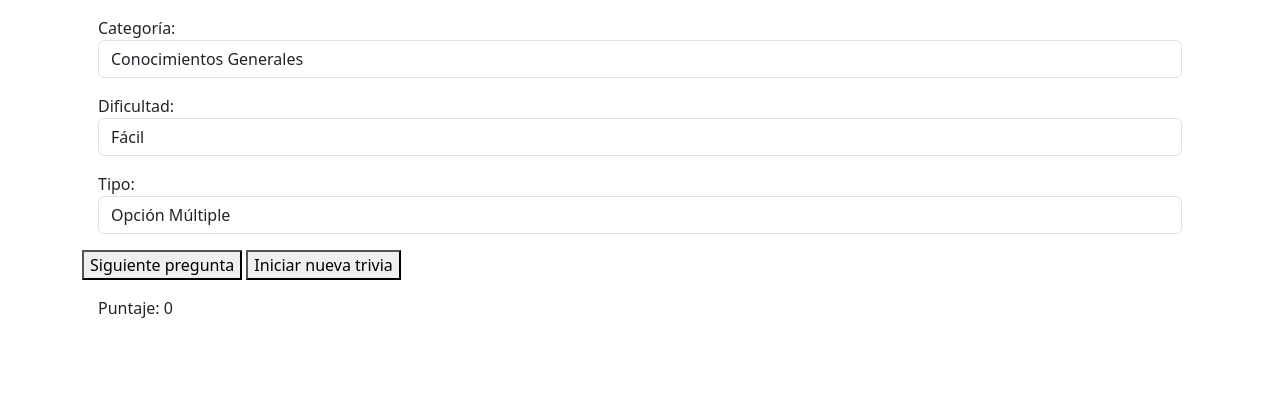
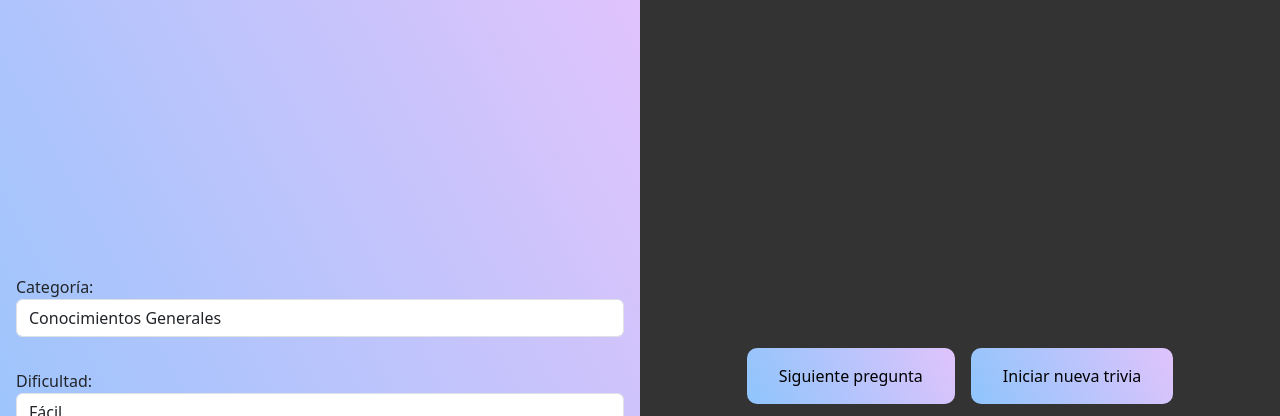
Before and after one commit to OneFatte/PRO-ejercicios-JS-avanzado, a plain HTML site: page triviaAPP/index.html in a window 1280 px wide. Shown: the top 416 px of the page. Drawn offline with nearby package versions, Linux system fonts and the light colour scheme; no server answers.

Commit message:
Se sube ejercicio de Triavia con correcciones

```diff
--- a/triviaAPP/index.html
+++ b/triviaAPP/index.html
@@ -6,11 +6,12 @@
     <title>Trivia Game</title>
     <link href="https://cdn.jsdelivr.net/npm/bootstrap@5.3.0/dist/css/bootstrap.min.css" rel="stylesheet"
         integrity="sha384-9ndCyUaIbzAi2FUVXJi0CjmCapSmO7SnpJef0486qhLnuZ2cdeRhO02iuK6FUUVM" crossorigin="anonymous">
-    <link rel="stylesheet" href="styles.css">
+    <link rel="stylesheet" href="style.css">
 </head>
 
 <body>
-    <div class="container">
+    <div class="contenedor">
+        <div class="ladoIzq">
             <div class="form-group m-3">
                 <label for="categoria">Categoría:</label>
                 <select id="categoria" class="form-control">
@@ -37,11 +38,16 @@
                     <option value="boolean">Verdadero o Falso</option>
                 </select>
             </div>
+        </div>
 
+        <div class="ladoDer">
             <div id="contenedor-quiz" class="m-3"></div>
+            <div class="botones">
                 <button id="siguiente-pregunta">Siguiente pregunta</button>
                 <button id="nueva-trivia">Iniciar nueva trivia</button>
+            </div>
             <div id="puntaje" class="m-3">Puntaje: 0</div>
+        </div>
     </div>
     <script src="main.js"></script>
 </body>
--- a/triviaAPP/main.js
+++ b/triviaAPP/main.js
@@ -27,8 +27,10 @@ function mostrarPregunta() {
     const pregunta = preguntas[indicePreguntaActual];
     contenedorQuiz.innerHTML = `
         <h2>${pregunta.question}</h2>
-        <button class="respuesta">${pregunta.correct_answer}</button>
-        ${pregunta.incorrect_answers.map(respuesta => `<button class="respuesta">${respuesta}</button>`).join('')}
+        <div class="respuestas">
+            <button class="respuesta">${pregunta.correct_answer}</button>
+            ${pregunta.incorrect_answers.map(respuesta => `<button class="respuesta">${respuesta}</button>`).join('')}
+        </div>
     `;
 
     // Agregar listener de eventos a todos los botones de respuesta
--- a/triviaAPP/style.css
+++ b/triviaAPP/style.css
@@ -0,0 +1,69 @@
+.contenedor {
+    display: flex;
+    justify-content: center;
+    width: 100vw;
+}
+
+.ladoIzq {
+    width: 100%;
+    background-color: #8EC5FC;
+    background-image: linear-gradient(62deg, #8EC5FC 0%, #E0C3FC 100%);
+    height: 100vh;
+    display: flex;
+    flex-direction: column;
+    justify-content: center;
+}
+
+.ladoDer {
+    width: 100%;
+    background-color: #333;
+    color: white;
+    height: 100vh;
+    display: flex;
+    flex-direction: column;
+    justify-content: center;
+}
+
+.ladoDer .botones button {
+    background-image: linear-gradient(62deg, #8EC5FC 0%, #E0C3FC 100%);
+    padding: 1rem 2rem;
+    border-radius: 10px;
+    border: none;
+}
+
+.ladoDer .botones {
+    display: flex;
+    justify-content: center;
+    gap: 1rem;
+}
+
+.ladoDer #puntaje {
+    text-align: center;
+    font-size: 2rem;
+}
+
+#contenedor-quiz {
+    display: flex;
+    flex-direction: column;
+    justify-content: center;
+    gap: 1rem;
+}
+
+.respuestas {
+    display: flex;
+    flex-direction: column;
+    justify-content: center;
+    gap: 0.2rem;
+}
+
+.respuesta {
+    padding: 0.5rem 1rem;
+    border-radius: 10px;
+    border: none;
+}
+
+.respuesta:hover,
+.ladoDer .botones button:hover {
+    background-image: linear-gradient(62deg, #333 0%, #c187f9 100%);
+    color: white;
+}
```
Lines whose indentation alone changed are shown as unchanged.
